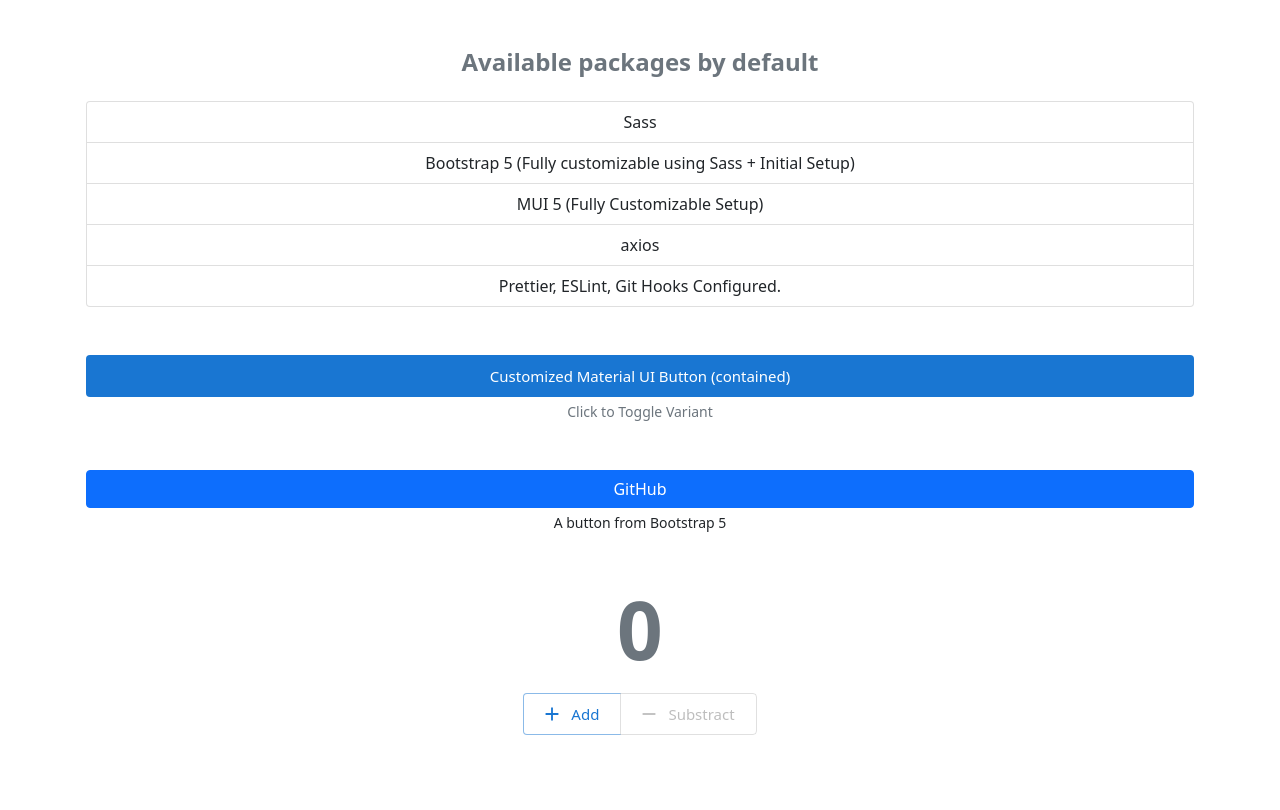
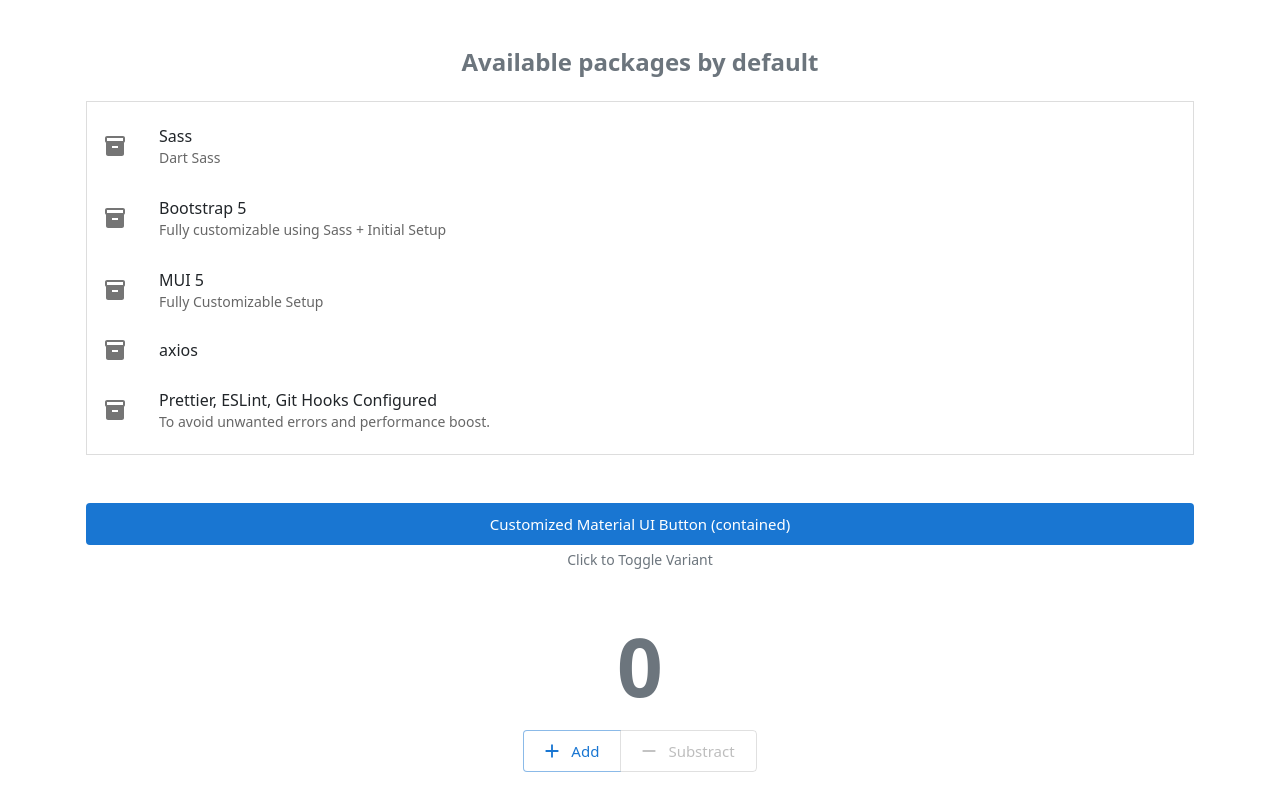
Before and after one commit to vipindigiqt/react-sass-bootstrap-mui, a React (Create React App) app: page / in a window 1280 px wide. Shown: the top 810 px of the page. Built offline with nearby package versions, Linux system fonts and the light colour scheme.

Commit message:
added react-router-dom

```diff
--- a/package.json
+++ b/package.json
@@ -1,5 +1,5 @@
 {
-  "name": "my-app",
+  "name": "react-sass-bootstrap-mui",
   "version": "0.1.0",
   "private": true,
   "dependencies": {
@@ -15,6 +15,7 @@
     "clsx": "^1.1.1",
     "react": "^17.0.2",
     "react-dom": "^17.0.2",
+    "react-router-dom": "^6.2.1",
     "react-scripts": "5.0.0",
     "sass": "^1.47.0",
     "web-vitals": "^2.1.3"
--- a/src/components/Example.js
+++ b/src/components/Example.js
@@ -1,5 +1,10 @@
 import * as React from "react";
 import Button from "@mui/material/Button";
+import List from "@mui/material/List";
+import ListItem from "@mui/material/ListItem";
+import ListItemIcon from "@mui/material/ListItemIcon";
+import ListItemText from "@mui/material/ListItemText";
+import Invenotry2 from "@mui/icons-material/Inventory2";
 
 import Container from "./common/Container";
 import Counter from "./Counter";
@@ -15,17 +20,47 @@
           Available packages by default
         </h4>
 
-        <ul className="list-group">
-          <li className="list-group-item">Sass</li>
-          <li className="list-group-item">
-            Bootstrap 5 (Fully customizable using Sass + Initial Setup)
-          </li>
-          <li className="list-group-item">MUI 5 (Fully Customizable Setup)</li>
-          <li className="list-group-item">axios</li>
-          <li className="list-group-item">
-            Prettier, ESLint, Git Hooks Configured.
-          </li>
-        </ul>
+        <List sx={{ border: "1px solid #ddd" }}>
+          <ListItem>
+            <ListItemIcon>
+              <Invenotry2 />
+            </ListItemIcon>
+            <ListItemText primary="Sass" secondary="Dart Sass" />
+          </ListItem>
+          <ListItem>
+            <ListItemIcon>
+              <Invenotry2 />
+            </ListItemIcon>
+            <ListItemText
+              primary="Bootstrap 5"
+              secondary="Fully customizable using Sass + Initial Setup"
+            />
+          </ListItem>
+          <ListItem>
+            <ListItemIcon>
+              <Invenotry2 />
+            </ListItemIcon>
+            <ListItemText
+              primary="MUI 5"
+              secondary="Fully Customizable Setup"
+            />
+          </ListItem>
+          <ListItem>
+            <ListItemIcon>
+              <Invenotry2 />
+            </ListItemIcon>
+            <ListItemText primary="axios" />
+          </ListItem>
+          <ListItem>
+            <ListItemIcon>
+              <Invenotry2 />
+            </ListItemIcon>
+            <ListItemText
+              primary="Prettier, ESLint, Git Hooks Configured"
+              secondary="To avoid unwanted errors and performance boost."
+            />
+          </ListItem>
+        </List>
 
         <div className="mt-5 d-grid gap-1">
           <Button
@@ -41,11 +76,6 @@
           <small className="text-secondary">Click to Toggle Variant</small>
         </div>
 
-        <div className="mt-5 d-grid gap-1">
-          <button className="btn btn-primary">GitHub</button>
-          <small>A button from Bootstrap 5</small>
-        </div>
-
         <div className="mt-5">
           <Counter />
         </div>
```
Also changed, not shown: 1 other file (tests, documents, lock files or other folders).
